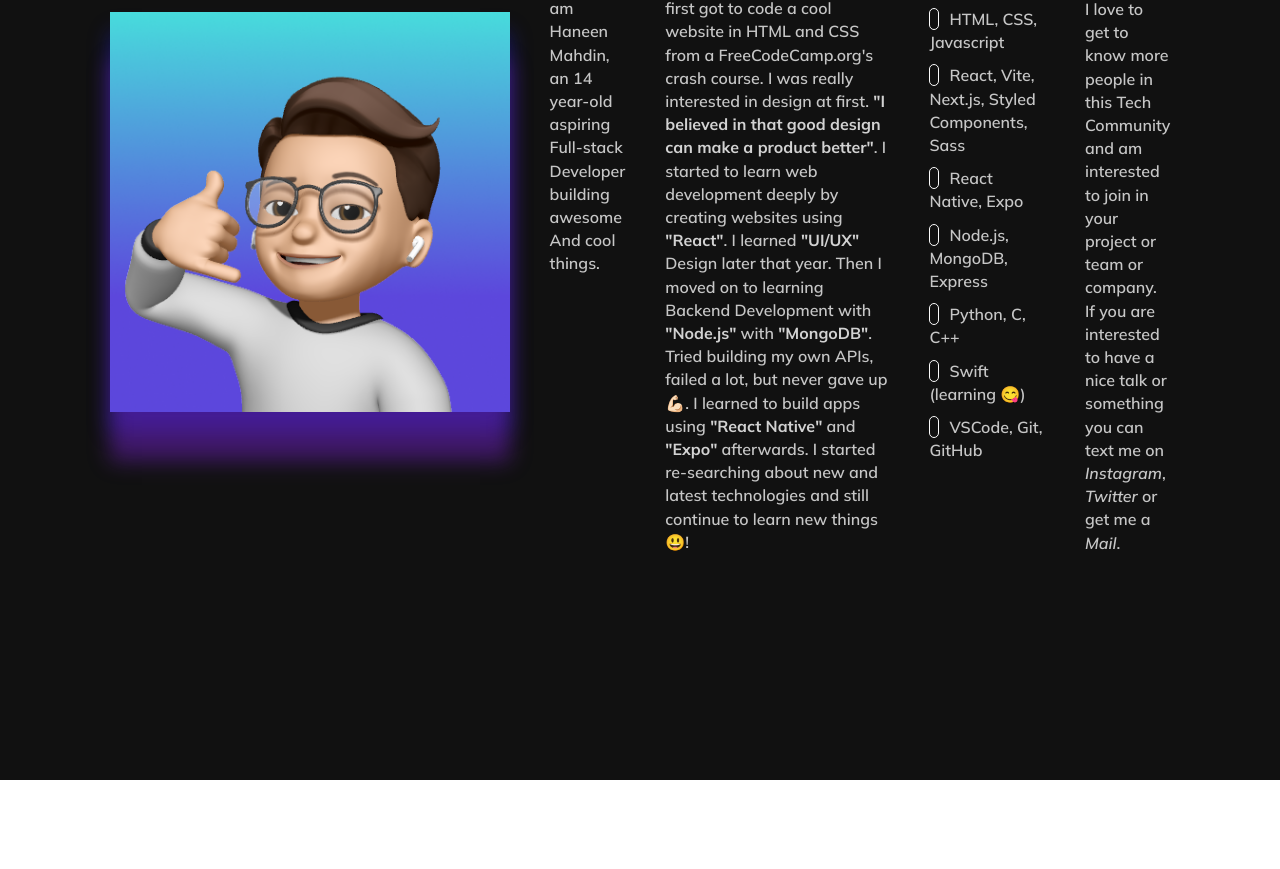
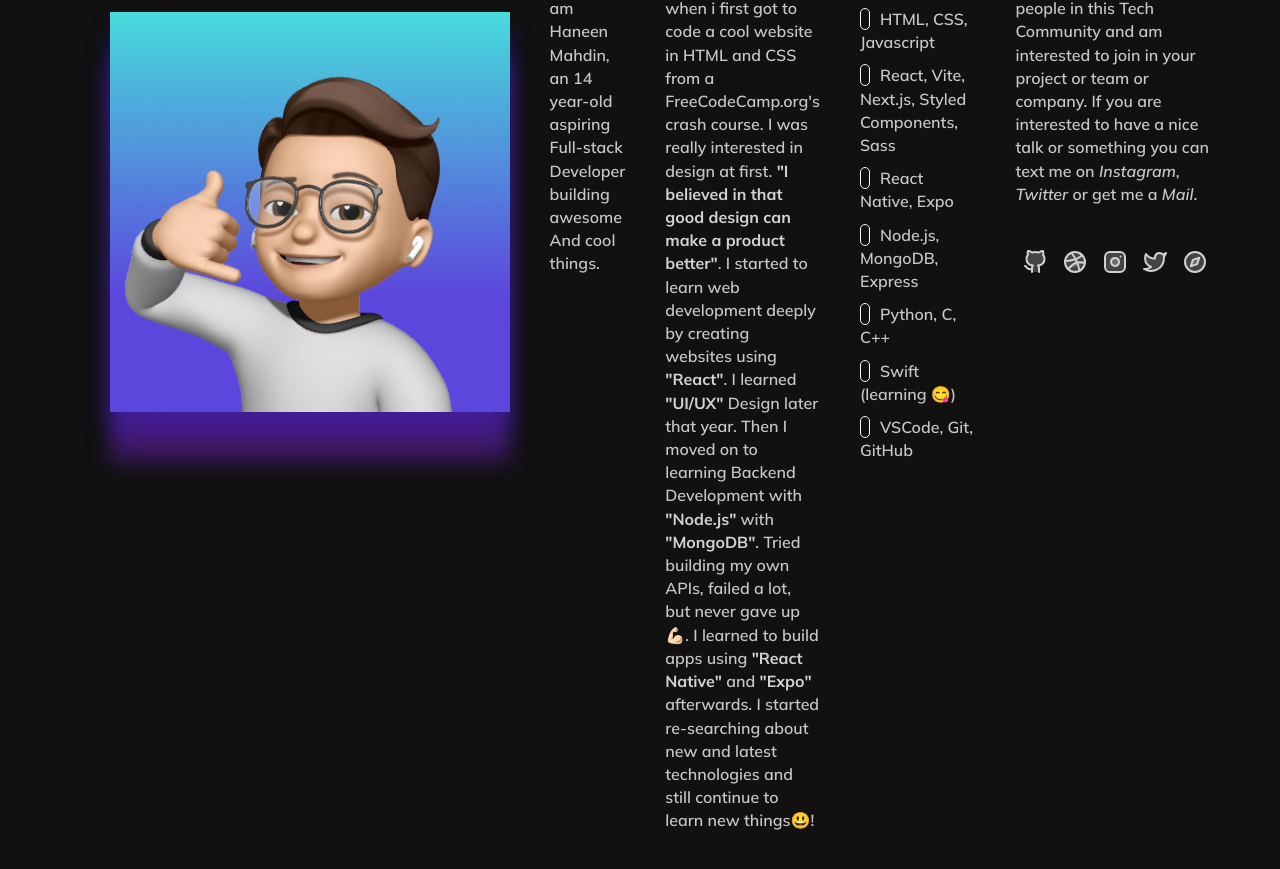
Before and after one commit to haneenmahd/haneenmahd.github.io, a React (Vite) app: page / in a window 1280 px wide. Shown: the part 1740-2609 px from the top of the page. Before the commit the page ends 2520 px from the top, so only its background shows below. Built offline with nearby package versions, Linux system fonts and the light colour scheme.

Commit message:
use links in about page

```diff
--- a/src/pages/About.jsx
+++ b/src/pages/About.jsx
@@ -1,5 +1,6 @@
 import styled, { keyframes } from "styled-components";
 import ProfileImage from "../assets/img/pfp.png";
+import Links from "../components/Links";
 
 const Container = styled.div`
   display: flex;
@@ -193,6 +194,8 @@
           interested to have a nice talk or something you can text me on{" "}
           <i>Instagram</i>, <i>Twitter</i> or get me a <i>Mail</i>.
         </p>
+
+        <Links />
       </Info>
     </Container>
   );
```
